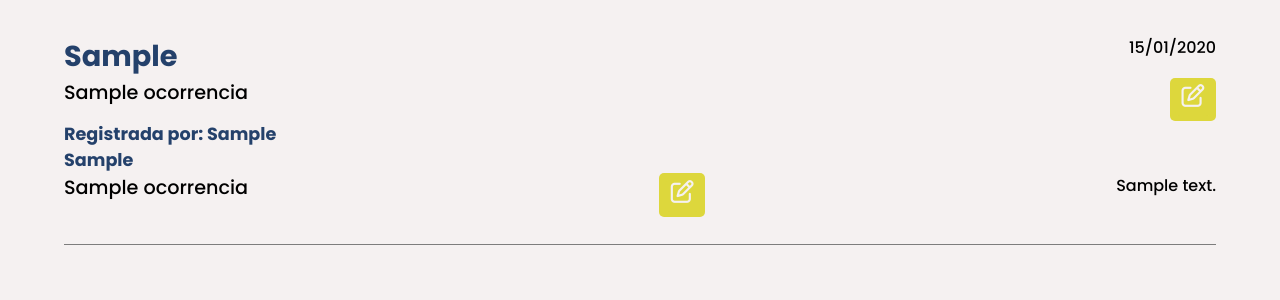
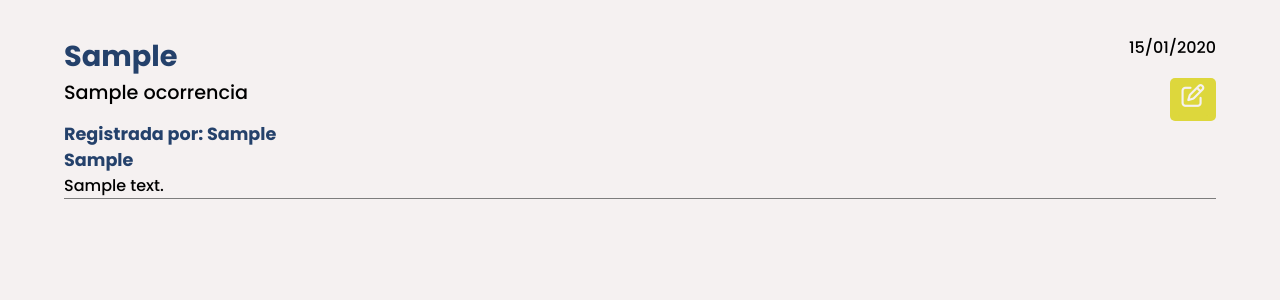
Before and after one commit to TCC2023insv/MonitoraLab, a PHP site: page /usuarios/professor/ocorrencias.php in a window 1280 px wide. Shown: the part 229-529 px from the top of the page. Run offline with PHP 8.4, Linux system fonts and the light colour scheme; the visitor is signed in with stand-in values (Sample User, id 1); tables that the repository leaves empty hold one stand-in row (values such as "Sample post"); some libraries are stand-ins or nearby versions.

Commit message:
Arrumando ocorrencias

```diff
--- a/css/ocorrencias-arquivadas.css
+++ b/css/ocorrencias-arquivadas.css
@@ -136,6 +136,7 @@ margin: 1.5% 0 0 8px;
 
 .descricao-ocorrencia{
     margin: 0 0 4% 0;
+    width: 90%;
 }
 
 /* Pagina de visualizar ocorrencia */
--- a/usuarios/professor/ocorrencias.php
+++ b/usuarios/professor/ocorrencias.php
@@ -67,27 +67,17 @@
                     <!-- <div class="editar"> -->
                     <a class="editar"
                         onclick="Editar('<?php echo $ocorrencia['Login_Prof'] ?>', '<?php echo $_SESSION['login'] ?>', '<?php echo $ocorrencia['ID'] ?>')" ?>
-                            <!-- <a class="editar" onclick="Editar()" href='editar-ocorrencia.php?id=<?php echo $ocorrencia['ID'];?>'> -->
                             <i class="fa-regular fa-pen-to-square editar"></i>
                         </a>
-                        <!-- </div> -->
                     </div>
                 </div>
                 <div class="infos-ocorrencia">
                     <label class="responsavel">Registrada por: <?php echo $ocorrencia['Responsavel']; ?></label>
                     <label class="laboratorio"><?php echo $ocorrencia['Laboratorio']; ?></label>
                 </div>
-                <div class="titulo-editar">
-                <div class="titulo-ocorrencia"><?php echo $ocorrencia['Titulo']; ?></div>
-                    <!-- <div class="editar"> -->
-                    <a class="editar"
-                        onclick="Editar('<?php echo $ocorrencia['Login_Prof'] ?>', '<?php echo $_SESSION['login'] ?>', '<?php echo $ocorrencia['ID'] ?>')" ?>
-                            <i class="fa-regular fa-pen-to-square editar"></i>
-                        </a>
+                <!-- <div class="descricao-ocorrencia"> -->
+                <label class="descricao-ocorrencia"><?php echo $ocorrencia['Descricao']; ?></label>
                 <!-- </div> -->
-                <div class="descricao-ocorrencia">
-                <?php echo $ocorrencia['Descricao']; ?>
-                </div>
             </div>
         </div>
 
```
Lines whose indentation alone changed are shown as unchanged.
